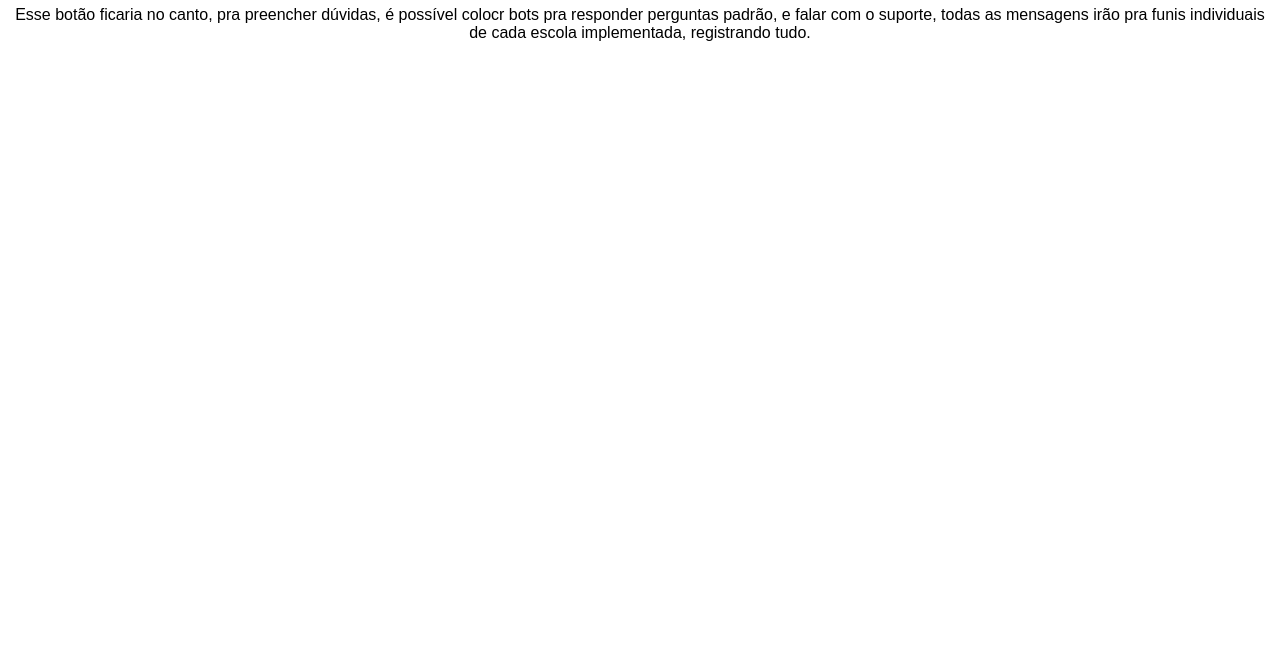
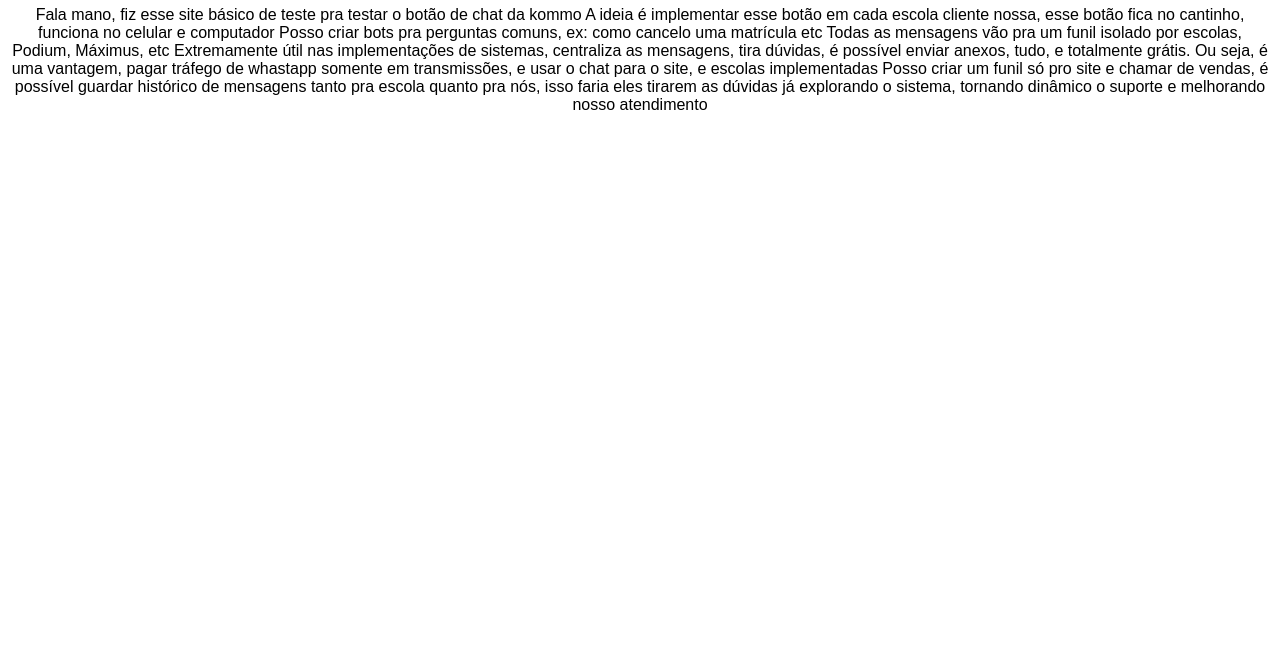
Before and after one commit to KowalskiKGB/kommo-teste, a plain HTML site: page index.html in a window 1280 px wide. Shown: the part 152-800 px from the top of the page. Drawn offline with Linux system fonts and the light colour scheme.

Commit message:
Update index.html
melhor mensagem

```diff
--- a/index.html
+++ b/index.html
@@ -2,7 +2,7 @@
 <html lang="pt-BR">
 <head>
   <meta charset="UTF-8">
-  <title>Teste de do chat Kommo</title>
+  <title>Teste de do chat Kommo para o Scoli</title>
   <style>
     body {
       font-family: Arial, sans-serif;
@@ -14,7 +14,12 @@
 <body>
 
   <h1>Seria ótimo implementar isso nos ambientes do Scoli</h1>
-  <p>Esse botão ficaria no canto, pra preencher dúvidas, é possível colocr bots pra responder perguntas padrão, e falar com o suporte, todas as mensagens irão pra funis individuais de cada escola implementada, registrando tudo.</p>
+  <p>Fala mano, fiz esse site básico de teste pra testar o botão de chat da kommo
+A ideia é implementar esse botão em cada escola cliente nossa, esse botão fica no cantinho, funciona no celular e computador
+Posso criar bots pra perguntas comuns, ex: como cancelo uma matrícula etc
+Todas as mensagens vão pra um funil isolado por escolas, Podium, Máximus, etc
+Extremamente útil nas implementações de sistemas, centraliza as mensagens, tira dúvidas, é possível enviar anexos, tudo, e totalmente grátis. Ou seja, é uma vantagem, pagar tráfego de whastapp somente em transmissões, e usar o chat para o site, e escolas implementadas
+Posso criar um funil só pro site e chamar de vendas, é possível guardar histórico de mensagens tanto pra escola quanto pra nós, isso faria eles tirarem as dúvidas já explorando o sistema, tornando dinâmico o suporte e melhorando nosso atendimento</p>
 
   <!-- Botão de Mensagem da Kommo -->
   <script>
```
